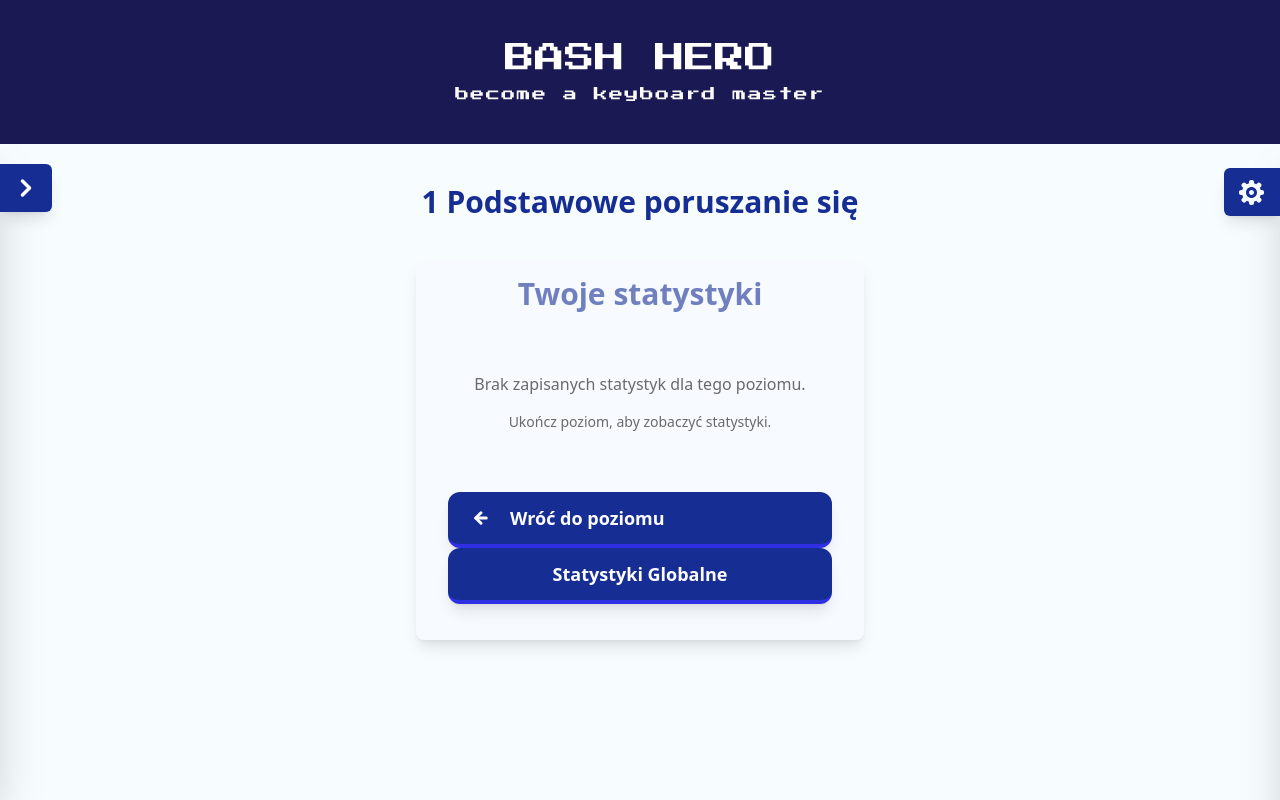
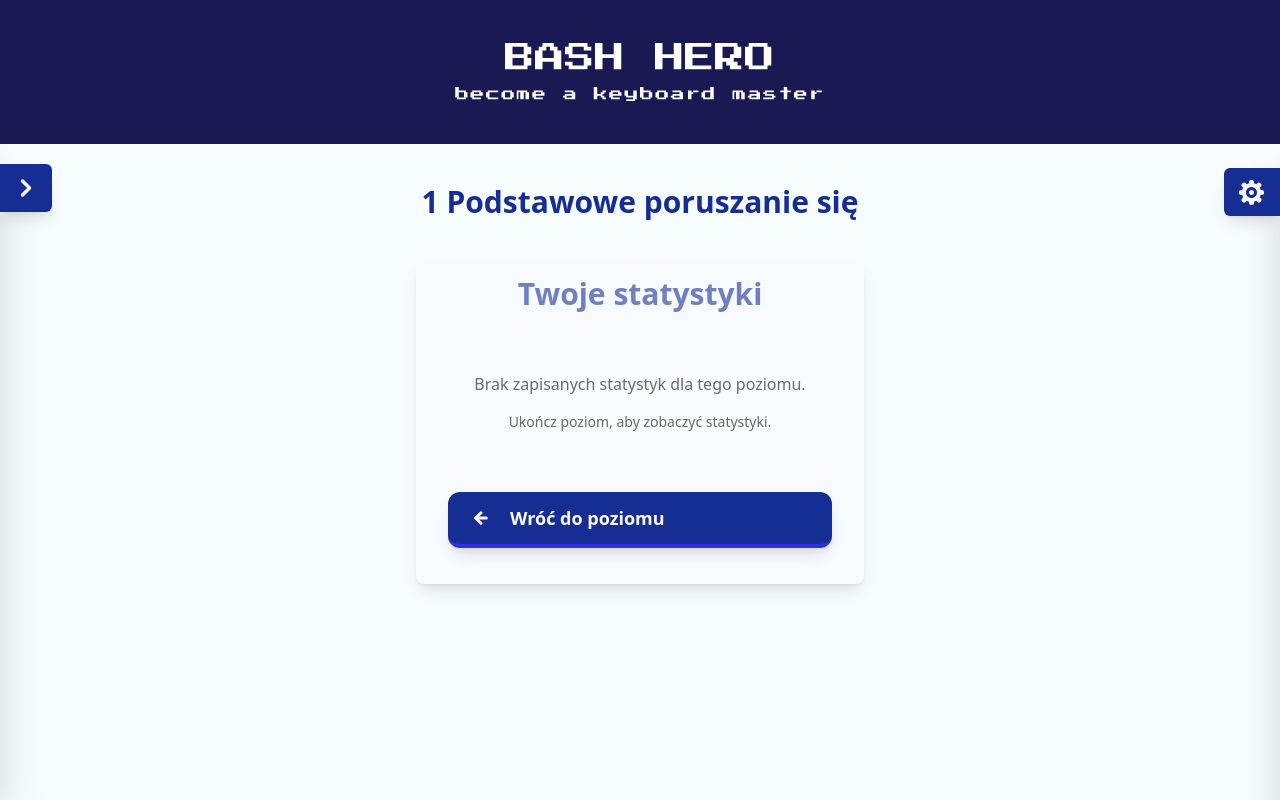
Before and after one commit to BashHero-Foundation/BashHero, a Next.js app: page /game/1/stats in a window 1280 px wide. Built offline with nearby package versions, Linux system fonts and the light colour scheme.

Commit message:
moved_global_stats

```diff
--- a/app/layout.tsx
+++ b/app/layout.tsx
@@ -2,7 +2,6 @@ import type { Metadata } from "next";
 import { Geist, Geist_Mono } from "next/font/google";
 import "./globals.css";
 import Header from "@/components/header";
-import Footer from "@/components/footer";
 
 const geistSans = Geist({
   variable: "--font-geist-sans",
--- a/components/GlobalStatsContent.tsx
+++ b/components/GlobalStatsContent.tsx
@@ -38,7 +38,7 @@ export function GlobalStatsContent() {
 
         {/* Stats Container */}
         <div className="flex flex-col items-center bg-bg-surface rounded-lg shadow-lg p-8 max-w-md w-full">
-          <h2 className="text-3xl font-bold mb-8 text-text-secondary/60">Wszystkie statystyki</h2>
+          <h2 className="text-3xl font-bold mb-8 text-text-secondary/60">Statystki globalne</h2>
 
           {stats ? (
             <div className="w-full space-y-6">
--- a/components/StatsPageContent.tsx
+++ b/components/StatsPageContent.tsx
@@ -106,14 +106,6 @@ export function StatsPageContent({ level }: StatsPageContentProps) {
                 </div>
               </button>
             </a>
-            <a href={scormify_path(`/game/stats`)} className="w-full">
-              <button className="w-full rounded-xl border-b-4 border-btn-primary-border bg-btn-primary-bg
-              shadow-lg px-6 py-3 text-lg text-text-primary font-bold transition hover:bg-btn-primary-bg-hover
-              active:border-b-0 active:translate-y-1">
-                Statystyki Globalne
-              </button>
-            </a>
-
           </div>
         </div>
       </div>
--- a/components/menu.tsx
+++ b/components/menu.tsx
@@ -40,6 +40,10 @@ export const Menu = () => {
             />
         </button>
     <aside className="w-80 h-full bg-bg-body border-r border-border-separator  shadow-2xl overflow-auto pb-25">
+    <div className="px-4 py-3 border-b border-border-separator">
+      <h3 className="text-2xl font-bold text-text-secondary mb-3">Statystyki</h3>
+      <a href={scormify_path(`/game/stats`)} className="block w-full rounded-xl bg-btn-primary-bg border border-btn-primary-border px-4 py-3 text-text-primary font-semibold hover:bg-badge-primary-to transition text-center">Moje statystyki</a>
+    </div>
     <div className="px-4 py-3 border-b border-border-separator flex items-center justify-between">
       <h3 className="text-2xl font-bold text-text-secondary">Poziomy</h3>
     </div>
@@ -48,7 +52,6 @@ export const Menu = () => {
         {chapters.map((chapter) => (
           <details
           key={chapter.chapterId}
-          open
           className="group/chapter rounded-xl bg-btn-primary-bg border border-btn-primary-border"
           >
           <summary className="flex items-center cursor-pointer select-none justify-between list-none
```
